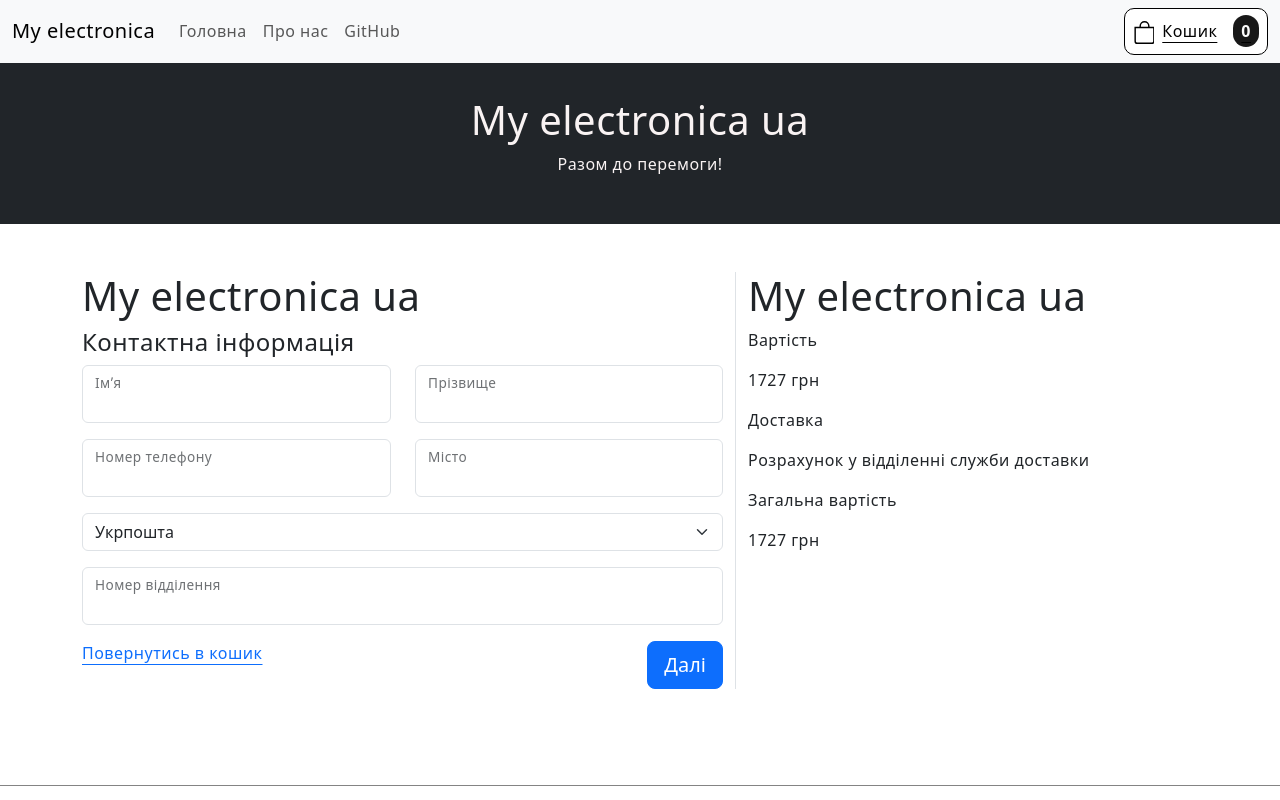
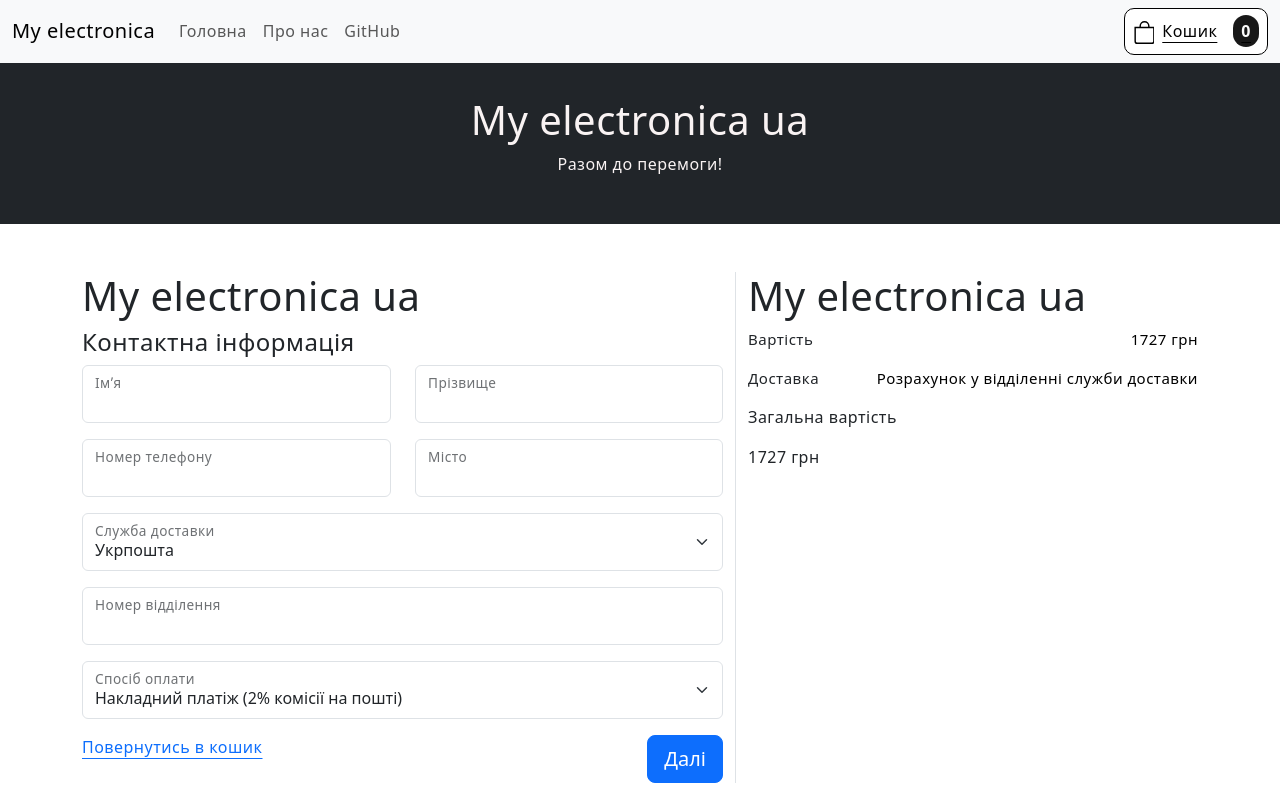
Before and after one commit to indian0ch/my.electronica.ua, a React (Create React App) app: page /cart/order in a window 1280 px wide. Shown: the top 800 px of the page. Built offline with nearby package versions, Linux system fonts and the light colour scheme.

Commit message:
Added layout for order Form, neede to implement order list

```diff
--- a/src/components/OrderPage/Order.module.css
+++ b/src/components/OrderPage/Order.module.css
@@ -12,3 +12,14 @@
 .orderList-container{
     /* border-left: 2px solid gray; */
 }
+
+.orderService{
+    display: flex;
+    justify-content: space-between;
+    font-size: 15px;
+}
+
+.orderService span{
+    font-weight: 500;
+    color: #000;
+}
--- a/src/components/OrderPage/OrderForm.js
+++ b/src/components/OrderPage/OrderForm.js
@@ -55,6 +55,8 @@ function OrderForm(props) {
   const postNumberRef = useRef();
   const cityRef = useRef();
   const phoneRef = useRef();
+  const paymentWayRef = useRef();
+  const deliveryWayRef = useRef();
   const [contactState, dispatchContact] = useReducer(contactReducer, {
     isNameValid: false,
     isSurnameValid: false,
@@ -82,11 +84,12 @@ function OrderForm(props) {
   }
 
   function onEnterClick() {
-    setIsLoadingBtn(true);
-    setTimeout(() => {
-      setIsLoadingBtn(false);
-    }, 500);
-    const status = checkValidation();
+
+    // setIsLoadingBtn(true);
+    // setTimeout(() => {
+    //   setIsLoadingBtn(false);
+    // }, 500);
+    // const status = checkValidation();
   }
 
   return (
@@ -160,11 +163,12 @@ function OrderForm(props) {
           </FormGroup>
         </Col>
       </Row>
-      <FormGroup>
-        <Input id="exampleSelect" name="select" type="select">
-          <option>Укрпошта</option>
-          <option>Нова пошта</option>
+      <FormGroup floating>
+        <Input id="exampleSelect" name="select" type="select" innerRef={deliveryWayRef}>
+          <option value='Укрпошта'>Укрпошта</option>
+          <option value='Нова пошта'>Нова пошта</option>
         </Input>
+        <Label for="contactPhone">Служба доставки</Label>
       </FormGroup>
       <FormGroup floating>
         <Input
@@ -180,6 +184,14 @@ function OrderForm(props) {
         <Label for="contactPhone">Номер відділення</Label>
         <FormFeedback>Це поле є обовʼязковим для заповнення</FormFeedback>
       </FormGroup>
+      <FormGroup floating>
+        <Input id="exampleSelect" name="select" type="select" innerRef={paymentWayRef}>
+          <option value='Накладний платіж'>Накладний платіж (2% комісії на пошті)</option>
+          <option value='Мінімальна предоплата'>Мінімальна предоплата (100 грн)</option>
+          <option value='Повна предоплата'>Повна предоплата</option>
+        </Input>
+        <Label for="contactPhone">Спосіб оплати</Label>
+      </FormGroup>
       <div className={classes["form-control"]}>
         <Link to="/cart">Повернутись в кошик</Link>
         <Button onClick={onEnterClick} color="primary" size="lg">
--- a/src/components/OrderPage/OrderList.js
+++ b/src/components/OrderPage/OrderList.js
@@ -3,22 +3,21 @@ import classes from "./Order.module.css";
 import OrderItemRow from "./OrderItemRow";
 
 function OrderList(props) {
-
   return (
-    <div className=''>
+    <div className="">
       <h1>My electronica ua</h1>
-
-      <div className={classes.orderCost}>
-          <p>Вартість</p>
-          <p>1727 грн</p>
+      <OrderItemRow />
+      <div className={classes.orderService}>
+        <p>Вартість</p>
+        <span>1727 грн</span>
       </div>
-      <div className={classes.delivery}>
-          <p>Доставка</p>
-          <p>Розрахунок у відділенні служби доставки</p>
+      <div className={classes.orderService}>
+        <p>Доставка</p>
+        <span>Розрахунок у відділенні служби доставки</span>
       </div>
-      <div className={classes['orderCost-general']}>
-          <p>Загальна вартість</p>
-          <p>1727 грн</p>
+      <div className={classes["orderCost-general"]}>
+        <p>Загальна вартість</p>
+        <span>1727 грн</span>
       </div>
     </div>
   );
```
